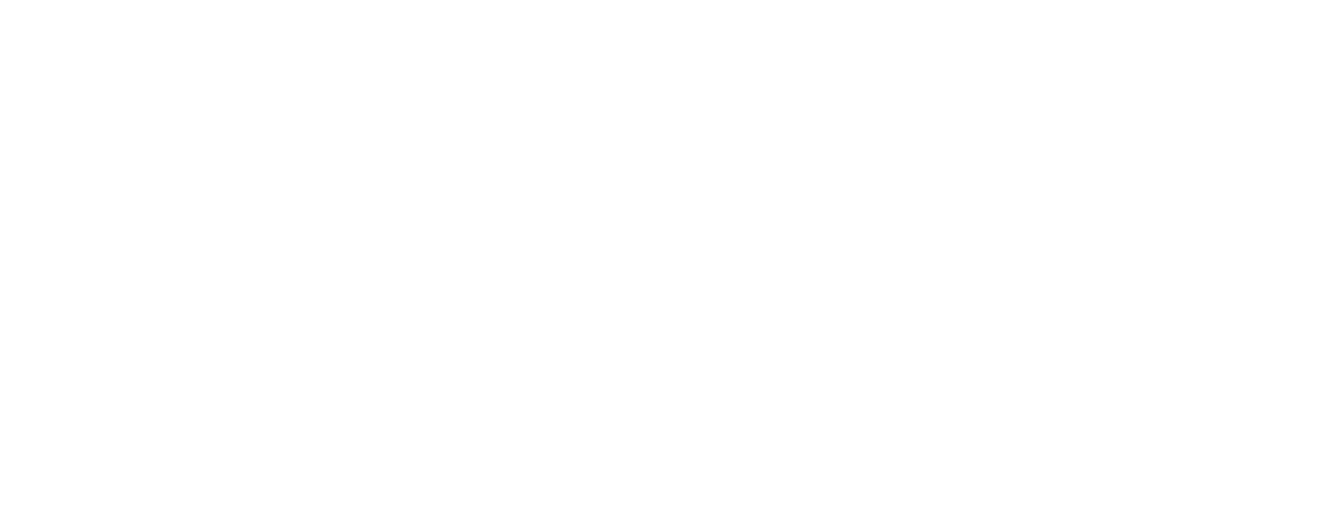
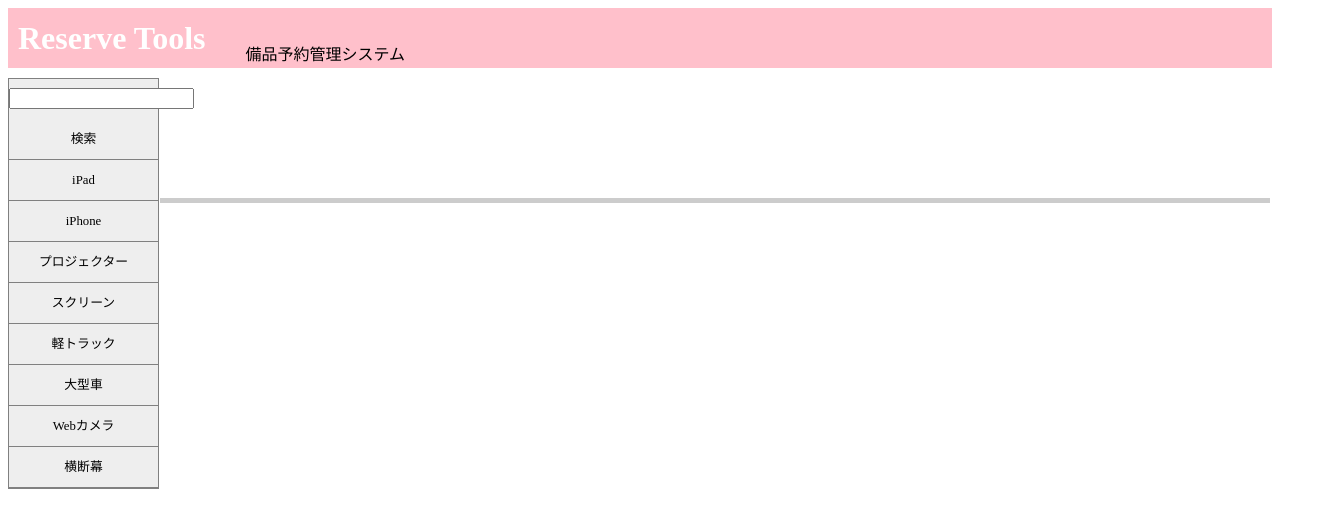
Before and after one commit to ryota-09/vue-reserve-tools, a Vue app: page /toolDetail/1 in a window 1280 px wide. Shown: the top 528 px of the page, 1320 px wide, since content can reach past the window. Built offline with nearby package versions, Linux system fonts and the light colour scheme.

Commit message:
reserveStateクラスに月、日を追加する前

```diff
--- /dev/null
+++ b/src/components/CompMain2.vue
@@ -0,0 +1,34 @@
+<template>
+  <div class="main2">
+    <CompReserveArea></CompReserveArea>
+    <div class="devider"></div>
+  </div>
+</template>
+
+<script lang="ts">
+import { Component, Vue } from "vue-property-decorator";
+import CompReserveArea from "@/components/CompReserveArea.vue";
+
+@Component({
+  components: {
+    CompReserveArea,
+  }
+})
+export default class CompMain2 extends Vue {
+
+}
+</script>
+
+<style scoped>
+.main2 {
+  width: calc(100% - 150px);
+  padding: 0 30px 0 0;
+  flex: 1;
+  position: absolute;
+  left: 160px;
+}
+.devider {
+  margin-right: 20px;
+  border-top: 5px solid #ccc;
+}
+</style>
--- /dev/null
+++ b/src/components/CompReserveArea.vue
@@ -0,0 +1,30 @@
+<template>
+  <div class="reserve-container">
+    <h2 class="reserve-areatitle">{{  }}</h2>
+  </div>
+</template>
+
+<script lang="ts">
+import { ReserveState } from "@/types/reserveState";
+import { Tool } from "@/types/tool";
+import { Component, Vue } from "vue-property-decorator";
+@Component
+export default class CompReserveArea extends Vue {
+  private currentTool = new Tool(0, "", "", new ReserveState(false, 0, 0, 0))
+  private startUsehour = 0;
+  private endUsehour = 0;
+
+  created(): void{
+    const toolId = Number(this.$route.params.id);
+    this.currentTool = this.$store.getters.getToolByID(toolId);
+  }
+}
+</script>
+
+<style scoped>
+.reserve-container{
+  text-align: left;
+  padding: 10px;
+  height: 100px;
+}
+</style>
--- a/src/components/CompSideMenu.vue
+++ b/src/components/CompSideMenu.vue
@@ -32,6 +32,13 @@ export default class CompSideMenu extends Vue {
 </script>
 
 <style scoped>
+.menu-link{
+  text-decoration: none;
+  color: black;
+}
+.menu-link:hover{
+  text-decoration: none;
+}
 .menu {
   width: 149px;
   background: #eee;
@@ -50,14 +57,9 @@ export default class CompSideMenu extends Vue {
   line-height: 40px;
   font-size: 0.8em;
 }
-.menu-link{
-  text-decoration: none;
-  color: black;
-}
 .menu-list-title:hover, .active {
   font-size: 1em;
   background-color: pink;
-  color: white;
   font-weight: bold;
 }
 </style>
--- a/src/views/ToolDetail.vue
+++ b/src/views/ToolDetail.vue
@@ -1,12 +1,26 @@
 <template>
-  <div>
-
+  <div class="tool-detail">
+    <CompHeader></CompHeader>
+      <div class="main">
+        <CompSideMenu></CompSideMenu>
+        <CompMain2></CompMain2>
+      </div>
   </div>
 </template>
 
 <script lang="ts">
 import { Component, Vue } from "vue-property-decorator";
-@Component
+import CompHeader from "@/components/CompHeader.vue";
+import CompSideMenu from "@/components/CompSideMenu.vue";
+import CompMain2 from "@/components/CompMain2.vue";
+
+@Component({
+  components: {
+    CompMain2,
+    CompSideMenu,
+    CompHeader
+  }
+})
 export default class toolDetail extends Vue {
 
 }
```
